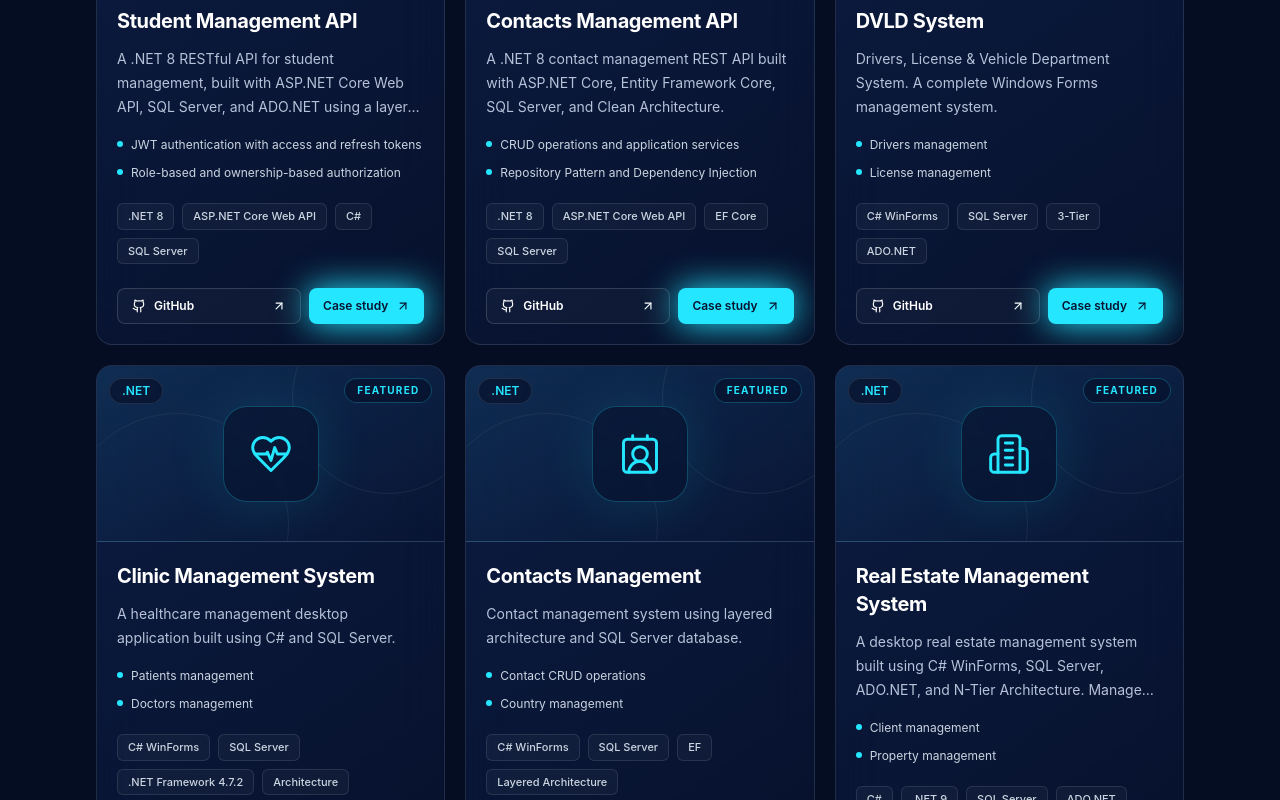
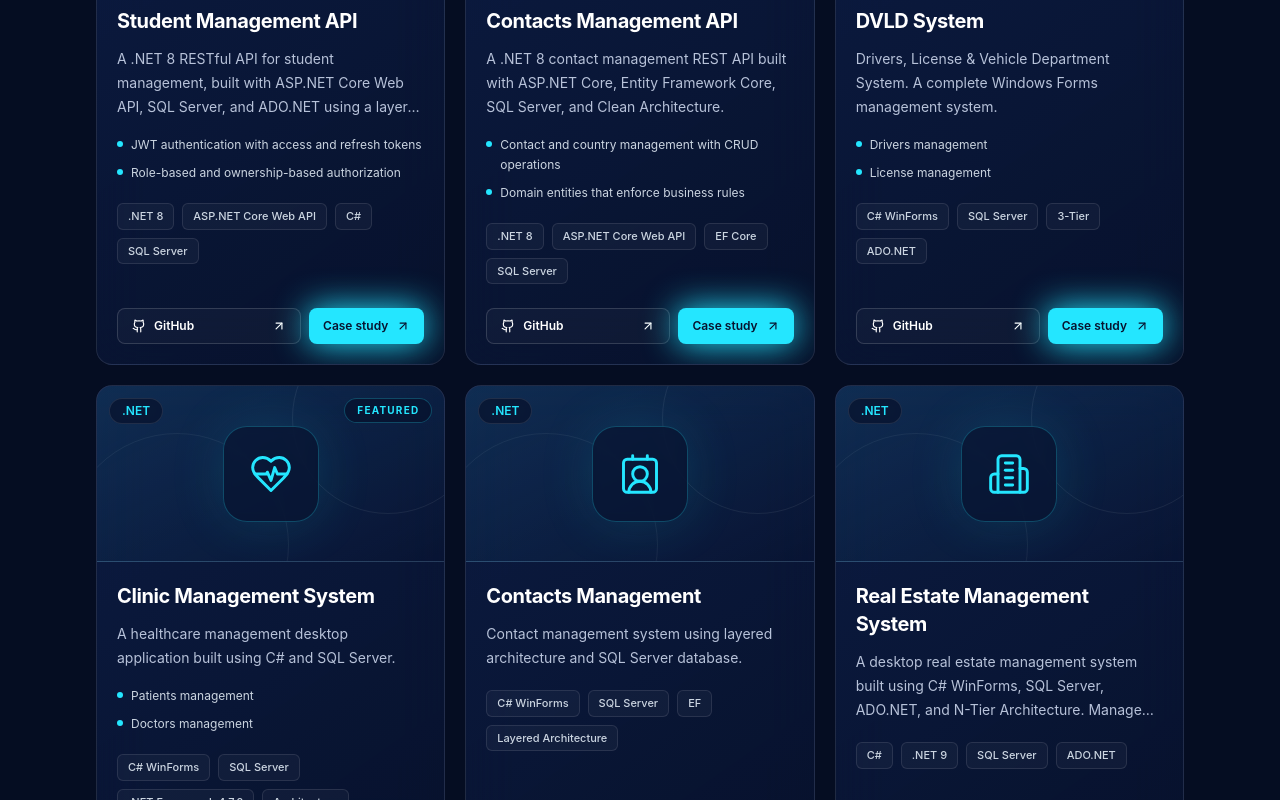
Before and after one commit to Albarafahed/my_website, a Next.js app: page / in a window 1280 px wide. Shown: the part 3140-3940 px from the top of the page. Built offline with nearby package versions, Linux system fonts and the light colour scheme.

Commit message:
Correct featured projects and verified Contacts API scope

```diff
--- a/data/projects.ts
+++ b/data/projects.ts
@@ -51,7 +51,7 @@ export const projects: Project[] = [
     category: "Backend",
     description: "A .NET 8 contact management REST API built with ASP.NET Core, Entity Framework Core, SQL Server, and Clean Architecture.",
     technologies: [".NET 8", "ASP.NET Core Web API", "EF Core", "SQL Server", "Clean Architecture"],
-    highlights: ["CRUD operations and application services", "Repository Pattern and Dependency Injection", "DTOs and asynchronous data access", "JWT authentication, role-based authorization, logging, and auditing"],
+    highlights: ["Contact and country management with CRUD operations", "Domain entities that enforce business rules", "Repository Pattern and Dependency Injection", "EF Core change tracking and centralized exception handling"],
     repository: "https://github.com/Albarafahed/ContactsSystemCleanArchitecture",
     icon: "contacts",
     featured: true,
@@ -90,7 +90,7 @@ export const projects: Project[] = [
     highlights: ["Contact CRUD operations", "Country management", "Image path handling", "DataGridView binding"],
     repository: "https://github.com/Albarafahed/Contact-Windows-Form-CSharp",
     icon: "contacts",
-    featured: true,
+    featured: false,
   },
 
   {
@@ -103,7 +103,7 @@ export const projects: Project[] = [
     highlights: ["Client management", "Property management", "Contract management", "Payments and reports"],
     repository: "https://github.com/Albarafahed/RealEstateSolution-Windows-Form-CSharp",
     icon: "building",
-    featured: true,
+    featured: false,
   },
   {
     slug: "pizza-ordering",
```
